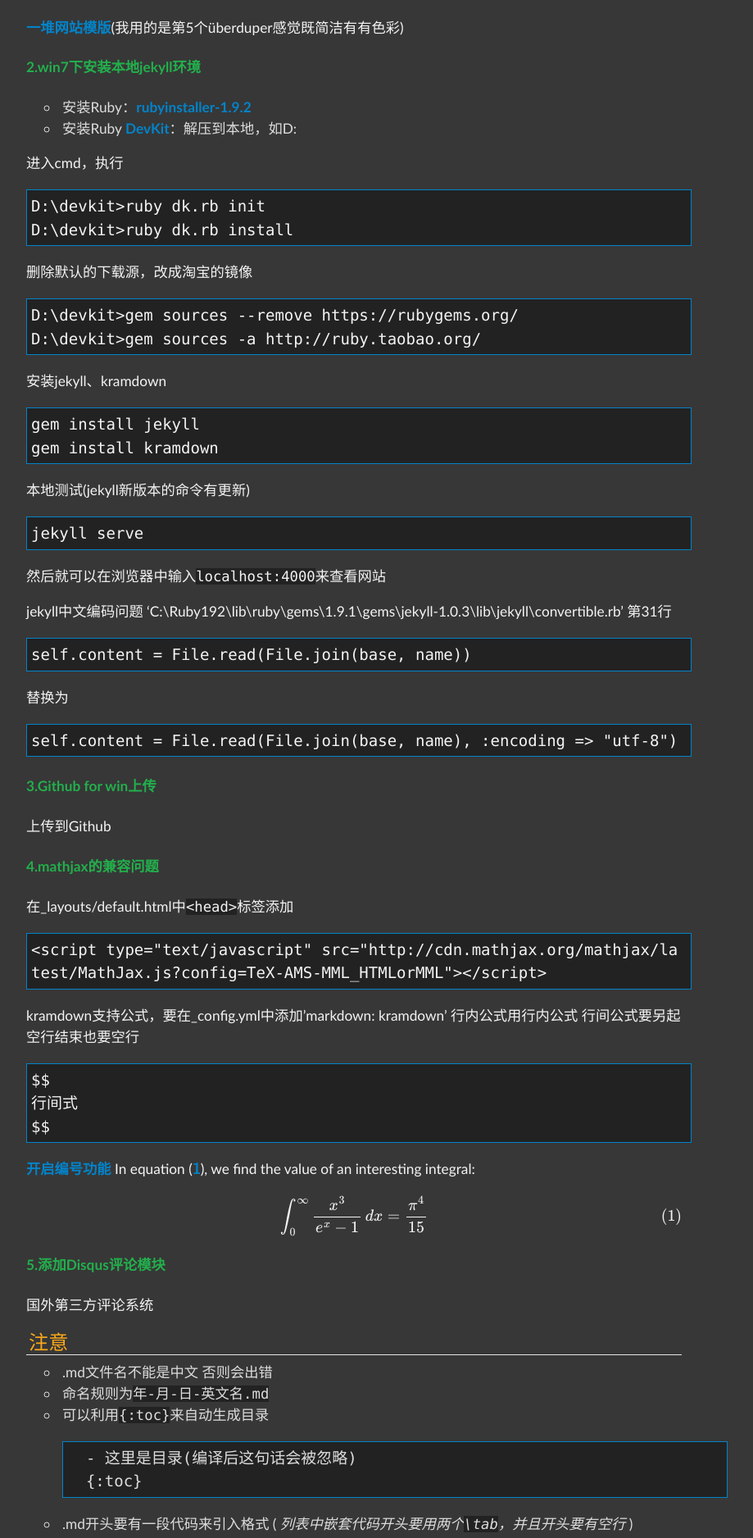
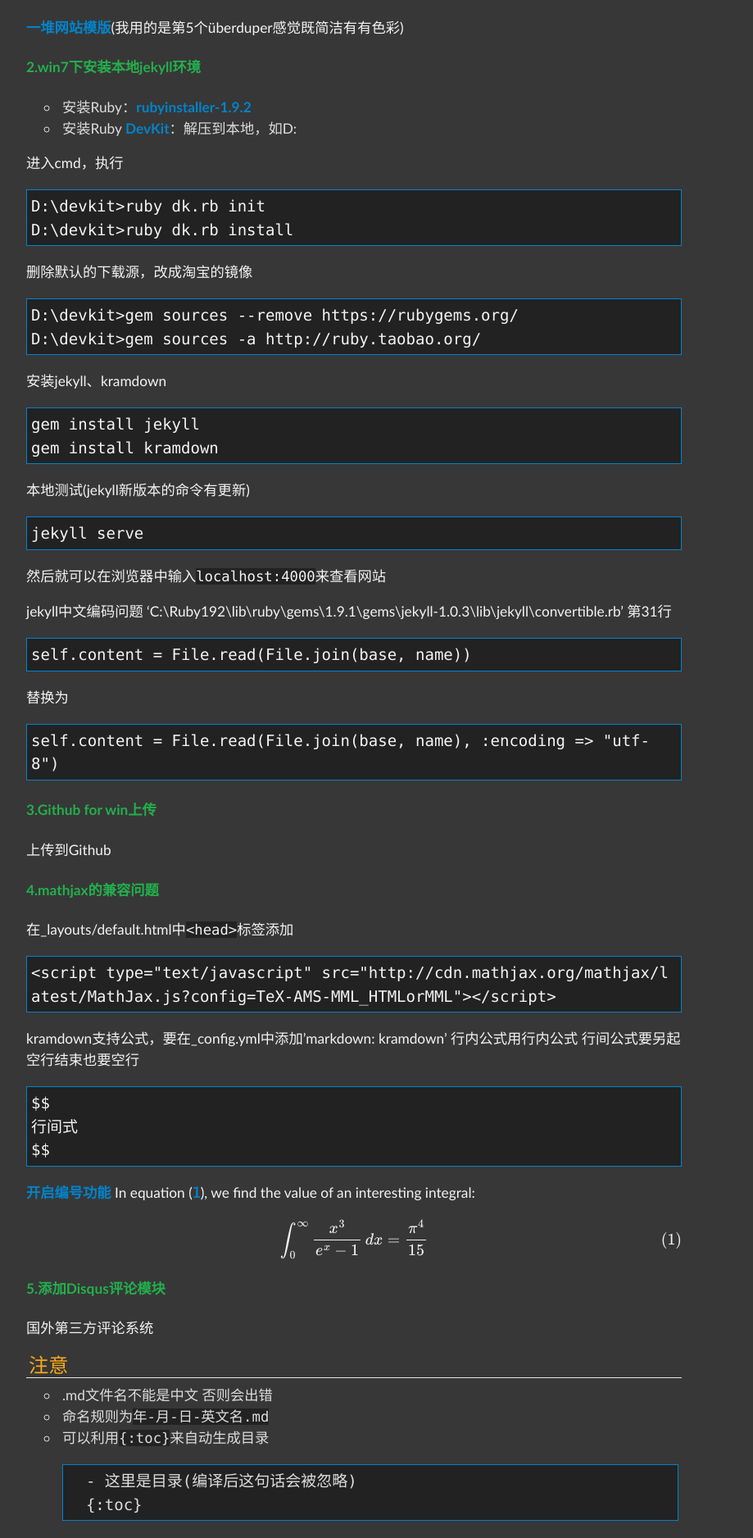
Before and after one commit to leequangang/leequangang.github.com, a Jekyll site: the page built from all/tech/_posts/2013-06-09-github+jekyll+mathjax.md, in a window 1280 px wide. Shown: the part 902-2778 px from the top of the page at 82% size, without its empty margins (208-1127 px from the left). Built offline with Jekyll 4.4.1, drawn with Linux system fonts in a browser that asks for light colours; formulas are drawn with MathJax 3; comment, search, counter and statistics services are not loaded.

Commit message:
代码框右侧对齐
代码框右侧对齐

```diff
--- a/css/default.css
+++ b/css/default.css
@@ -72,7 +72,7 @@ pre {
 font-family: "Consolas",Consolas,monospace,"Lucida Sans Unicode";
 background: #222222;
 border:1px solid #0383c9;
-width: 800px;
+width: auto px;
 padding: 5px;
 font-size:1.1em;
 line-height: 1.5em;
```
